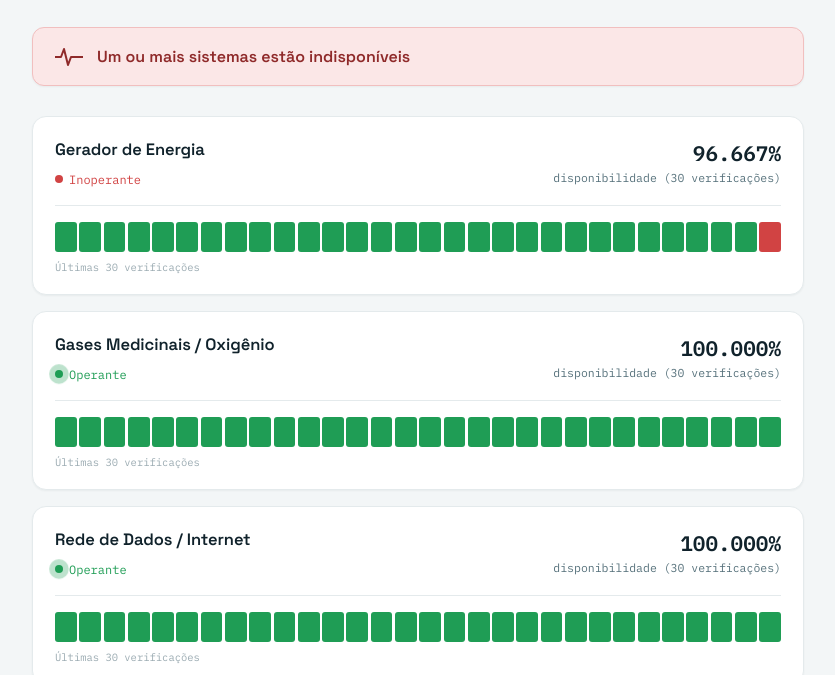
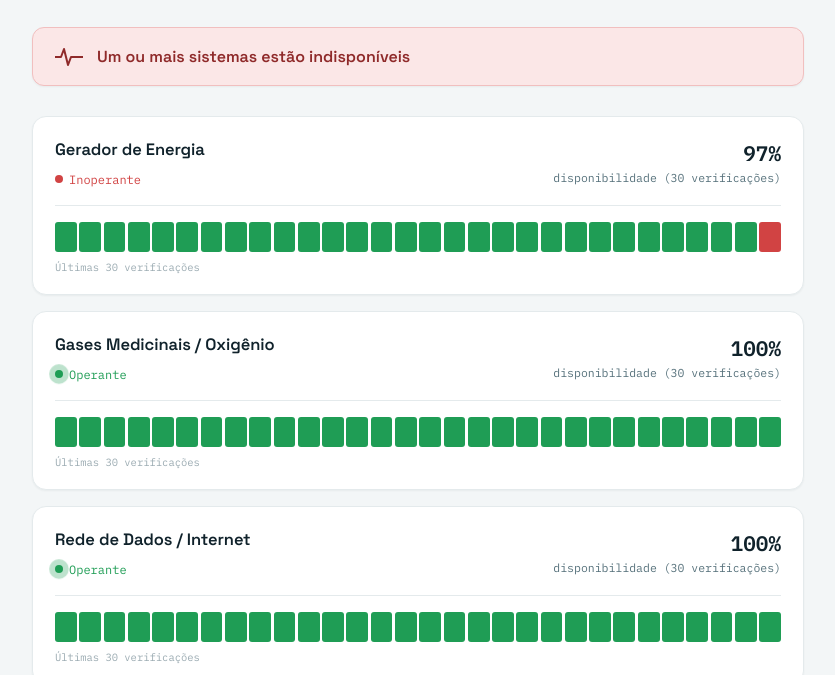
Before and after one commit to Bernardo-vignatti/Hospital-Status-System, a plain HTML site: page index.html in a window 1280 px wide. Shown: the part 157-832 px from the top of the page, without its empty margins (222-1057 px from the left). Drawn offline with Linux system fonts and the light colour scheme.

Commit message:
Round uptime percentage instead of fixing to decimals
Change uptime percentage calculation to round off the value instead of fixing to three decimal places.

```diff
--- a/index.html
+++ b/index.html
@@ -122,7 +122,7 @@
   const known = history.filter(h => h.status === 'up' || h.status === 'down');
   if(known.length === 0) return null;
   const upCount = known.filter(h => h.status === 'up').length;
-  return { pct: (upCount / known.length * 100).toFixed(3), known: known.length };
+  return { pct: Math.round(upCount / known.length * 100), known: known.length };
 }
 
 function fmtDateTime(iso){
@@ -166,7 +166,7 @@
           <span class="dot ${m.cls}" style="width:8px;height:8px;margin-right:6px;vertical-align:middle;"></span>${m.label}
         </span>
       </div>
-      <div>
+      <div style="min-width:0;">
         <div class="uptime">${uptimeHtml}</div>
         ${latency}
       </div>
```
